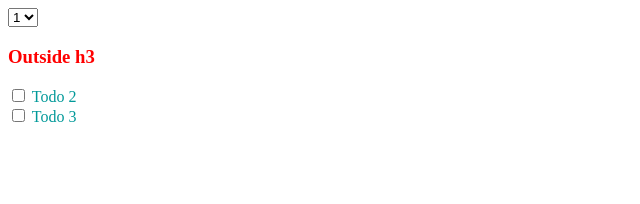
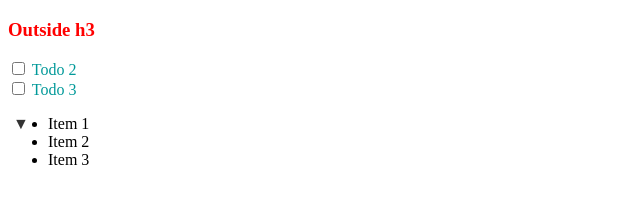
Before and after one commit to MechaChen/web-component-try-out, a plain HTML site: page index.html in a window 1280 px wide. Shown: the whole page, without its empty margins (0-640 px from the left). Drawn offline with Linux system fonts and the light colour scheme.

Commit message:
feat: 5. Extending Existing HTML Elements

```diff
--- /dev/null
+++ b/expandableList.js
@@ -0,0 +1,12 @@
+class ExpandableList extends HTMLUListElement {
+  constructor() {
+    super();
+    this.style.position = "relative";
+    this.toggleButton = document.createElement("button");
+    this.toggleButton.className = "toggleButton";
+    this.toggleButton.innerHTML = "▼";
+    this.appendChild(this.toggleButton);
+  }
+}
+
+customElements.define("expandable-list", ExpandableList, { extends: "ul" });
--- /dev/null
+++ b/index.css
@@ -0,0 +1,11 @@
+.toggleButton {
+  position: absolute;
+  border: none;
+  background: none;
+  padding: 0;
+  top: 0;
+  left: 5px;
+  cursor: pointer;
+  font-size: 16px;
+  color: #333;
+}
--- a/index.html
+++ b/index.html
@@ -4,6 +4,7 @@
     <meta charset="UTF-8" />
     <meta name="viewport" content="width=device-width, initial-scale=1.0" />
     <title>Document</title>
+    <link rel="stylesheet" href="index.css" />
     <style>
       h3 {
         color: red;
@@ -11,12 +12,8 @@
     </style>
   </head>
   <body>
-    <select>
-      <option value="1">1</option>
-      <option value="2">2</option>
-      <option value="3">3</option>
-    </select>
     <script defer src="todo.js"></script>
+    <script defer src="expandableList.js"></script>
     <h3>Outside h3</h3>
     <todo-item checked="true">
       Todo 1
@@ -24,5 +21,10 @@
     </todo-item>
     <todo-item>Todo 2</todo-item>
     <todo-item>Todo 3</todo-item>
+    <ul is="expandable-list">
+      <li>Item 1</li>
+      <li>Item 2</li>
+      <li>Item 3</li>
+    </ul>
   </body>
 </html>
```
